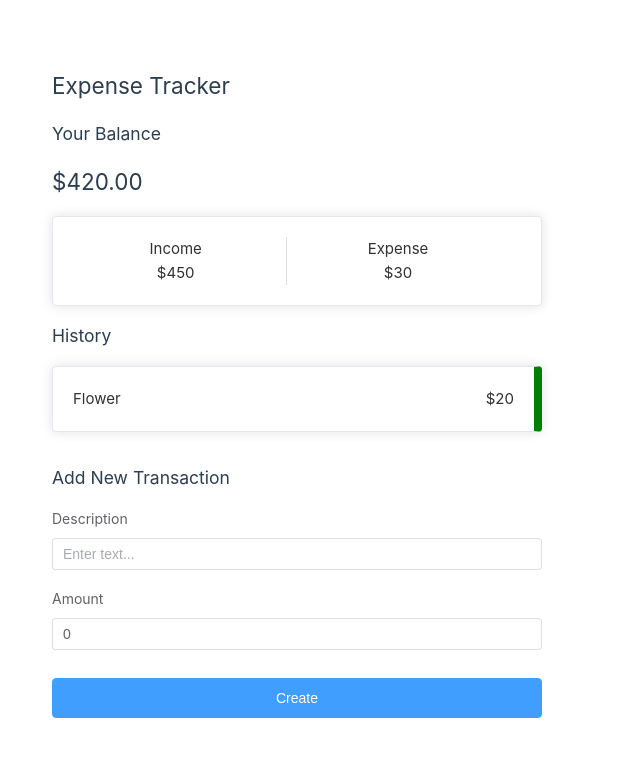
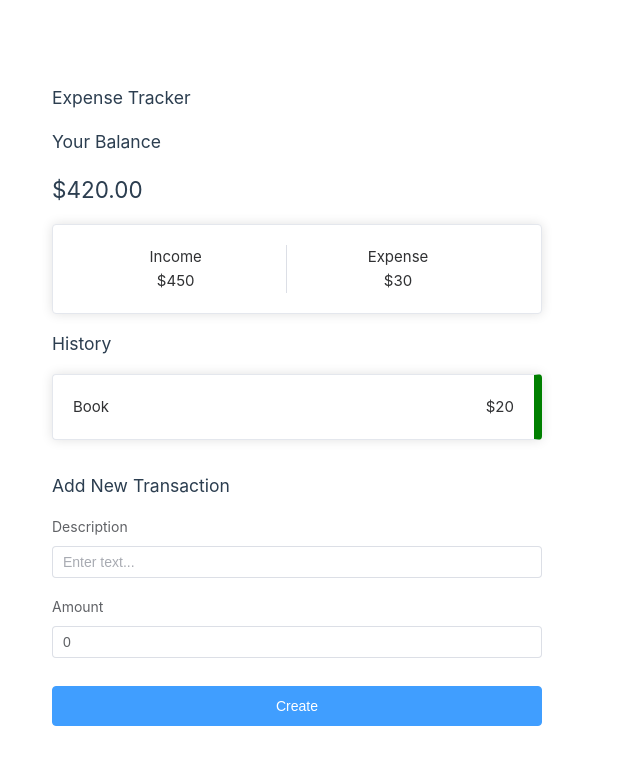
Before and after one commit to andresromerodev/vue-expense-tracker, a Vue app: page / in a window 1280 px wide. Shown: the top 764 px of the page, without its empty margins (0-640 px from the left). Built offline with nearby package versions, Linux system fonts and the light colour scheme.

Commit message:
Fix a few styles

```diff
--- a/components.d.ts
+++ b/components.d.ts
@@ -20,6 +20,7 @@ declare module 'vue' {
     History: typeof import('./src/components/History.vue')['default']
     Tracker: typeof import('./src/components/Tracker.vue')['default']
     TransactionCard: typeof import('./src/components/TransactionCard.vue')['default']
+    TransactionForm: typeof import('./src/components/TransactionForm.vue')['default']
     YourBalance: typeof import('./src/components/YourBalance.vue')['default']
   }
 }
--- a/src/components/History.vue
+++ b/src/components/History.vue
@@ -6,16 +6,16 @@ defineProps<{
 </script>
 
 <template>
-  <div>
+  <section>
     <h3>History</h3>
     <el-row :gutter="24">
       <el-col>
-        <transaction-card
+        <TransactionCard
           v-for="transaction in transactions"
           :description="transaction.description"
           :amount="transaction.amount"
         />
       </el-col>
     </el-row>
-  </div>
+  </section>
 </template>
--- a/src/components/AddTransaction.vue
+++ b/src/components/TransactionForm.vue
@@ -1,21 +1,19 @@
 <script setup lang="ts">
 import { reactive, defineEmits } from 'vue'
 
-const emit = defineEmits(['handleAddTransaction'])
+const emit = defineEmits(['addTransaction'])
 
 const form = reactive({
   description: '',
   amount: 0
 })
 
-const onSubmit = () => {
-  emit('handleAddTransaction', { ...form })
-}
+const onSubmit = () => emit('addTransaction', { ...form })
 
 </script>
 
 <template>
-  <div>
+  <section>
     <h3>Add New Transaction</h3>
     <el-form class="transaction-form" ref="formRef" :model="form" label-position="top">
       <el-form-item label="Description">
@@ -28,7 +26,7 @@ const onSubmit = () => {
         <el-button type="primary" @click="onSubmit">Create</el-button>
       </el-form-item>
     </el-form>
-  </div>
+  </section>
 </template>
 
 <style scoped>
--- a/src/components/YourBalance.vue
+++ b/src/components/YourBalance.vue
@@ -1,7 +1,7 @@
 <script setup lang="ts"></script>
 
 <template>
-  <div>
+  <section>
     <h1>Expense Tracker</h1>
     <h3 class="title">Your Balance</h3>
     <h2 class="title">$420.00</h2>
@@ -18,7 +18,7 @@
         </el-col>
       </el-row>
     </el-card>
-  </div>
+  </section>
 </template>
 
 <style scoped>
--- a/src/views/ExpenseTrackerView.vue
+++ b/src/views/ExpenseTrackerView.vue
@@ -1,15 +1,14 @@
 <script setup lang="ts">
+
+import { ref } from 'vue'
+
 import YourBalance from "../components/YourBalance.vue";
 import History from "../components/History.vue";
-import AddTransaction from "../components/AddTransaction.vue";
-import { ref } from 'vue'
+import TransactionForm from "../components/TransactionForm.vue";
 
-const transactions = ref<any[]>([{ description: "Flower", amount: 20 }]);
+const transactions = ref<any[]>([{ description: "Book", amount: 20 }]);
 
-const handleAddTransaction = (transaction: any) => {
-  console.log('Transaction: ', transaction);
-  transactions.value.push(transaction);
-}
+const addTransaction = (transaction: any) => transactions.value.push(transaction);
 
 </script>
 
@@ -18,9 +17,9 @@ const handleAddTransaction = (transaction: any) => {
     <el-main>
       <el-row>
         <el-col :span="10">
-          <your-balance class="component" />
-          <history class="component" :transactions="transactions" />
-          <add-transaction @handle-add-transaction="handleAddTransaction" class="component" />
+          <YourBalance class="section" />
+          <History class="section" :transactions="transactions" />
+          <TransactionForm class="section" @add-transaction="addTransaction" />
         </el-col>
       </el-row>
     </el-main>
@@ -28,7 +27,7 @@ const handleAddTransaction = (transaction: any) => {
 </template>
 
 <style scoped>
-.component {
+section {
   margin: 16px 0 16px 0;
 }
 </style>
```
